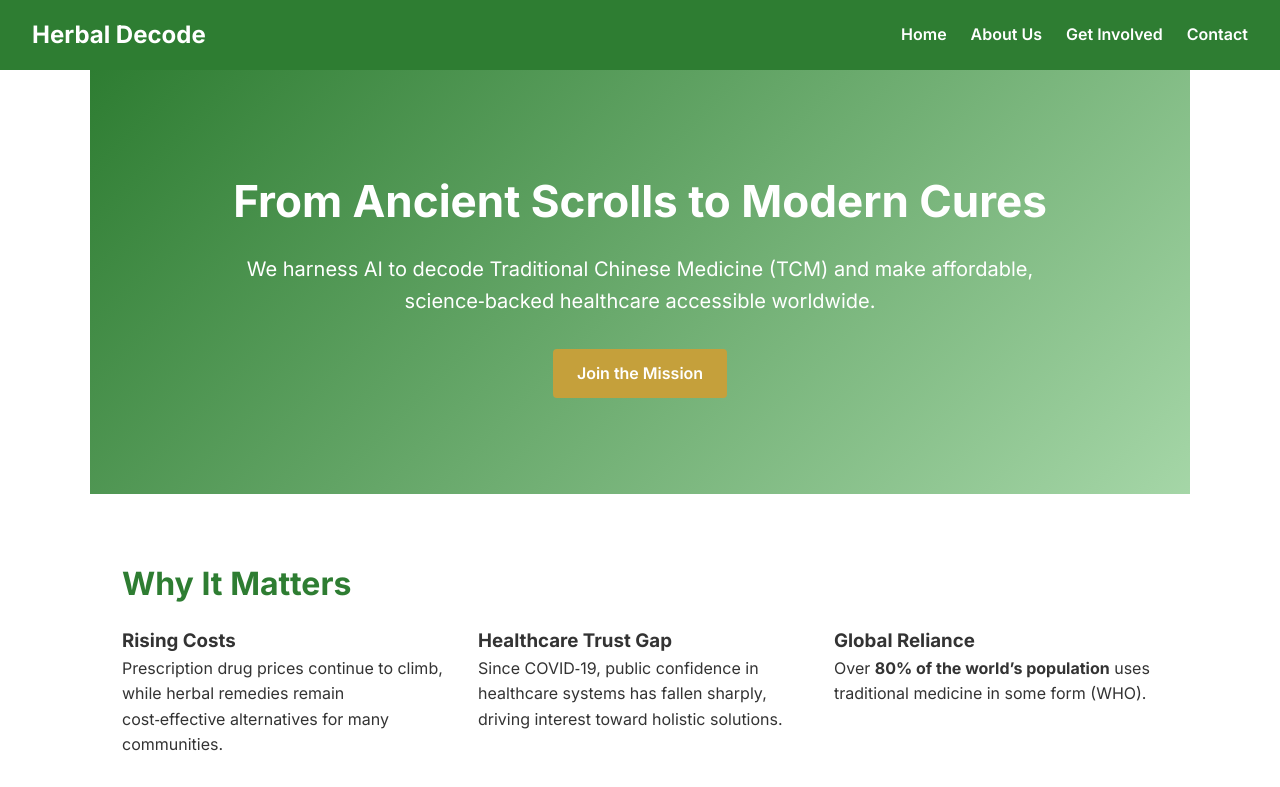
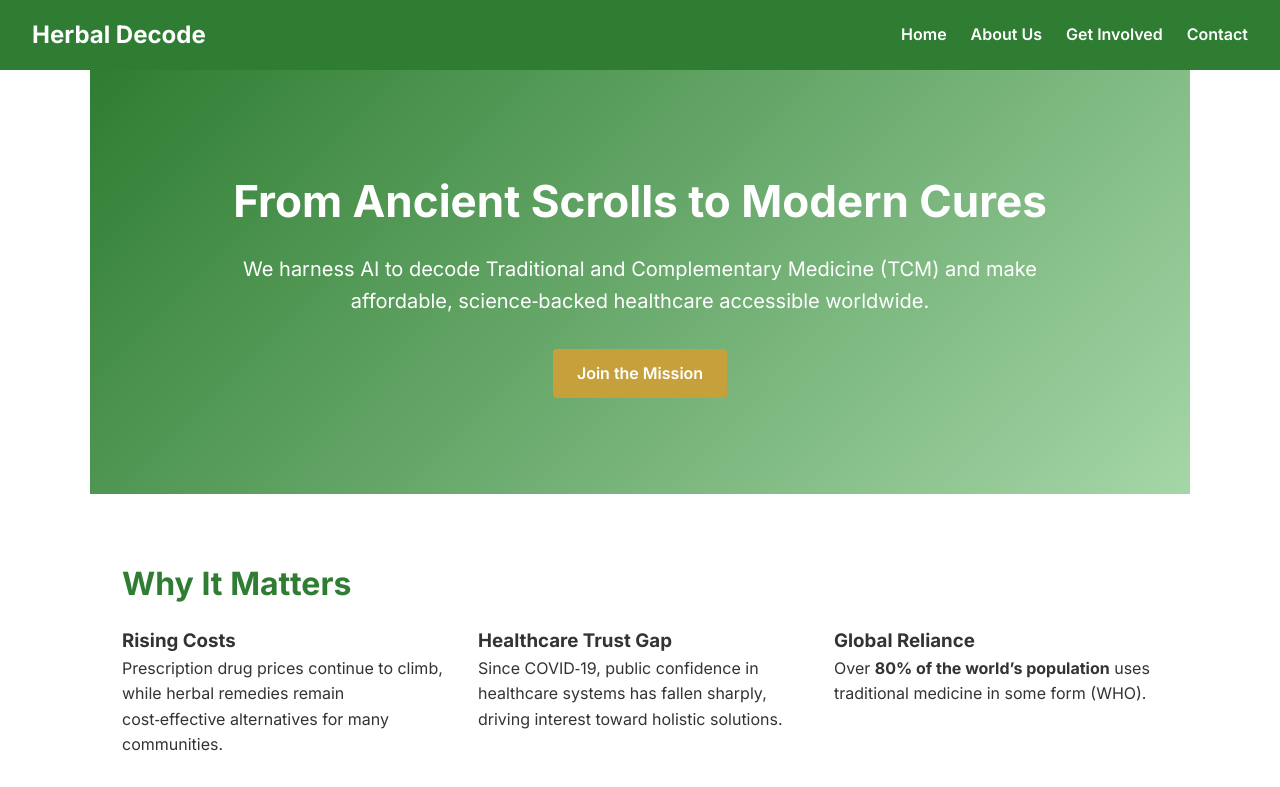
Before and after one commit to Herbal-Decode/Website, a plain HTML site: page index.html in a window 1280 px wide. Shown: the top 787 px of the page. Drawn offline with Linux system fonts and the light colour scheme.

Commit message:
Update index.html

```diff
--- a/index.html
+++ b/index.html
@@ -30,7 +30,7 @@
     <main>
         <section class="hero">
             <h1>From Ancient Scrolls to Modern Cures</h1>
-            <p>We harness AI to decode Traditional Chinese Medicine (TCM) and make affordable, science‑backed healthcare accessible worldwide.</p>
+            <p>We harness AI to decode Traditional and Complementary Medicine (TCM) and make affordable, science‑backed healthcare accessible worldwide.</p>
             <a href="get-involved.html" class="button">Join the Mission</a>
         </section>
 
```
